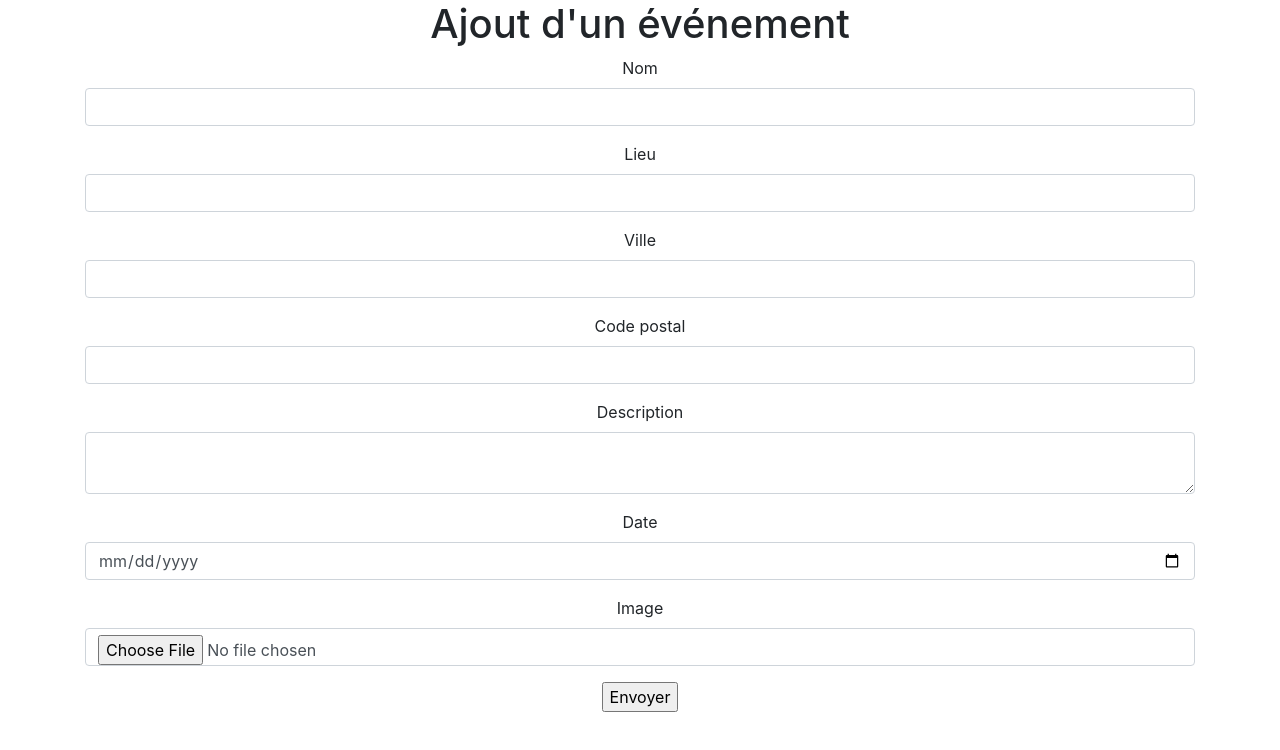
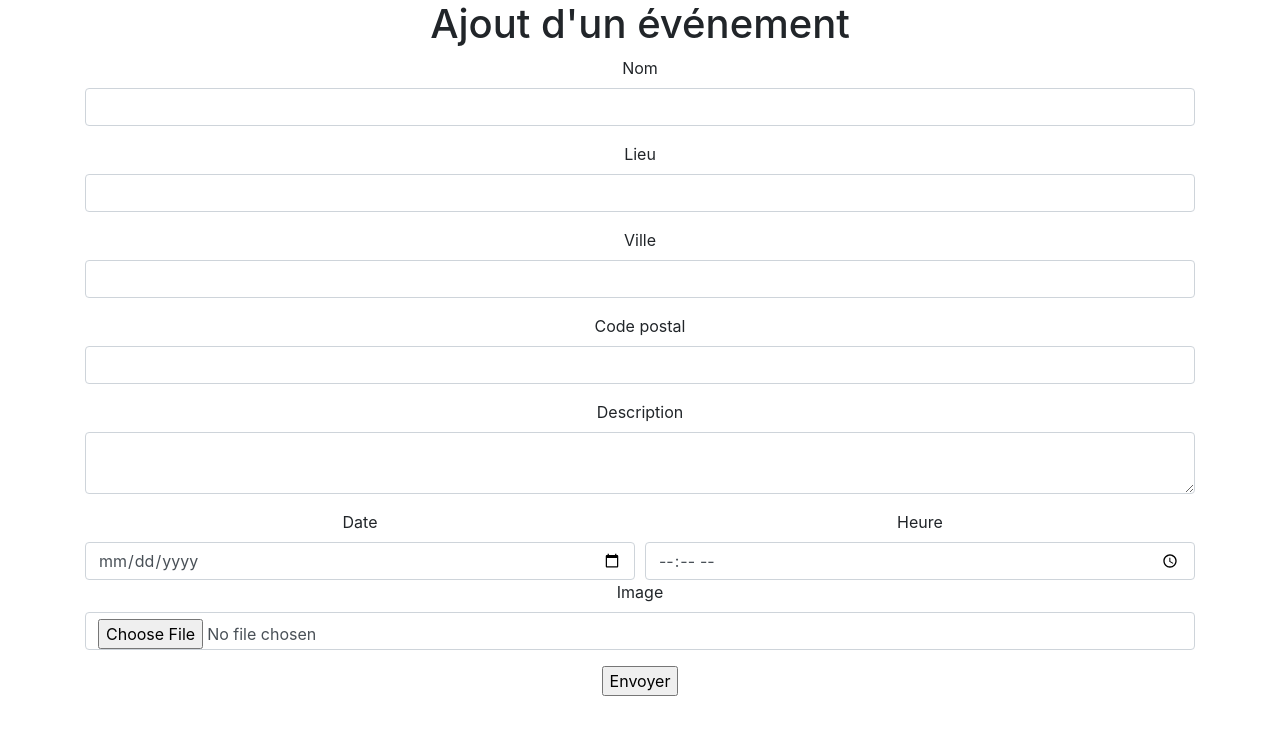
Before and after one commit to ilyasahjari/shallWeDance, a React (Create React App) app in the folder Front-End/: page /addEvent in a window 1280 px wide. Shown: the top 750 px of the page. Built offline with nearby package versions, Linux system fonts and the light colour scheme.

Commit message:
Modification de l'affichage et des requetes pour prendre en compte la séparation de la date et l'heure

```diff
--- a/Front-End/src/AddEvent.js
+++ b/Front-End/src/AddEvent.js
@@ -15,7 +15,8 @@ class AddEvent extends React.Component{
       city: '',
       postcode: 0,
       description: '',
-      date : moment().format("DD-MM-YYYY hh:mm:ss"),
+      hour :'',
+      date : moment().format("DD-MM-YYYY"),
     }
     this.formData = new FormData();
   }
@@ -38,7 +39,7 @@ class AddEvent extends React.Component{
     this.formData.append('postcode',this.state.postcode);
     this.formData.append('description',this.state.description);
     this.formData.append('date',this.state.date);
-    console.log(this.formData.get('image'))
+    this.formData.append('hour',this.state.hour)
     fetch('http://localhost:3001/api/event/addEvent', {
       method: "POST",
       body: this.formData
@@ -79,9 +80,16 @@ class AddEvent extends React.Component{
             <textarea id="description" name="description" className="form-control" onChange={this.myChangeHandler} required> </textarea>
           </div>
 
-          <div className="form-group">
-            <label htmlFor="date"> Date </label>
-            <input type="date" id="date" name="date" className="form-control" onChange={this.myChangeHandler} defaultValue={this.state.date} required/>
+          <div className="form-row">
+            <div className="col">
+              <label htmlFor="date"> Date </label>
+              <input type="date" id="date" name="date" className="form-control" onChange={this.myChangeHandler} defaultValue={this.state.date} required/>
+            </div>
+            <div className="col">
+              <label htmlFor="hour"> Heure </label>
+              <input type="time" id="hour" name="hour" className="form-control" onChange={this.myChangeHandler}/>
+            </div>
+
           </div>
 
           <div className="form-group">
--- a/Front-End/src/AllEvents.js
+++ b/Front-End/src/AllEvents.js
@@ -41,7 +41,7 @@ class AllEvents extends React.Component{
                             <div className="col-md-6">
                                 <ul className="list-unstyled text-left">
                                     <li> Date : {
-                                        moment(event.date).format("DD MMMM YYYY HH:MM")
+                                        moment(event.date).format("DD MMMM YYYY") + " à " + event.hour
                                     }
                                     </li>
                                     <li> Lieu : {event.place}</li>
```
